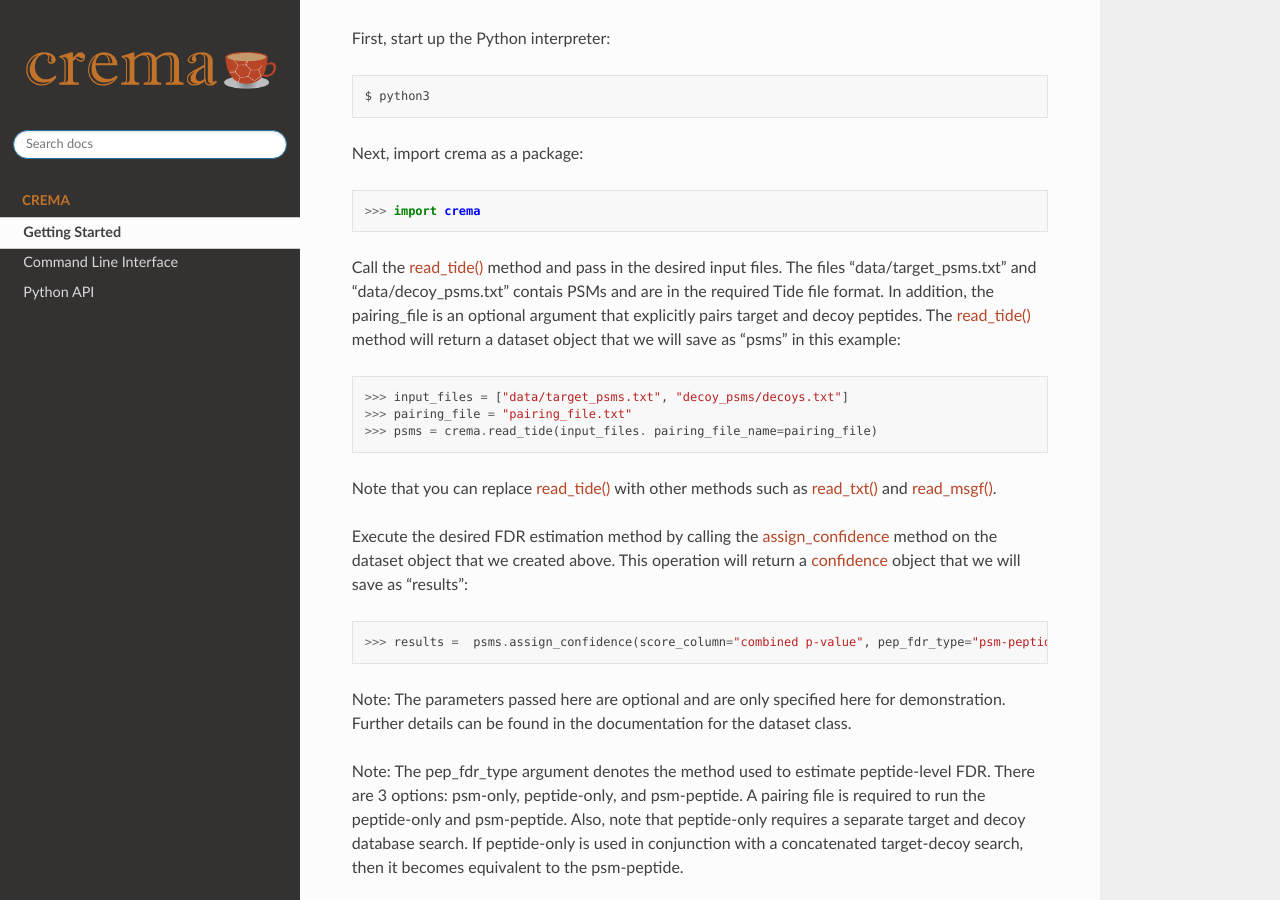
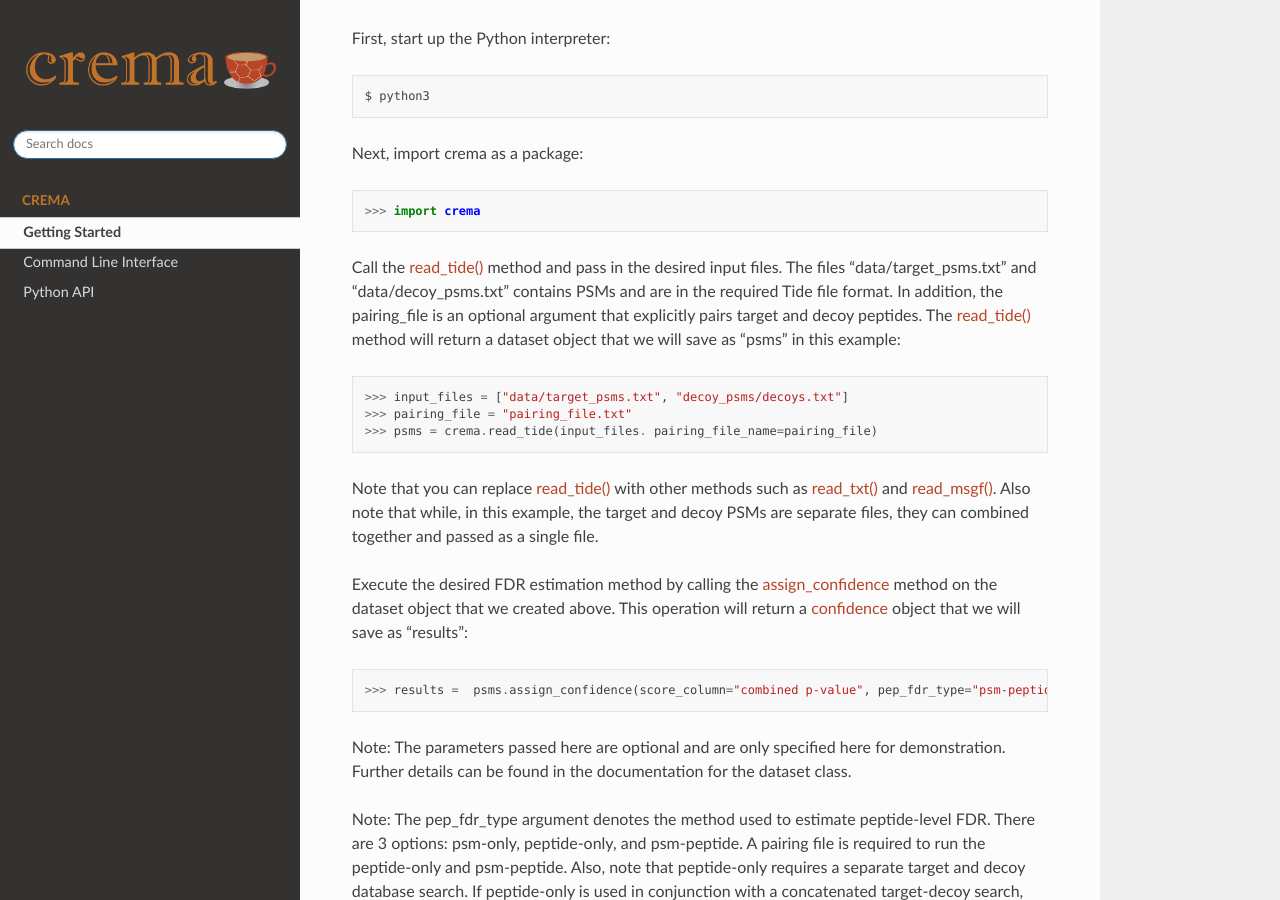
Before and after one commit to Noble-Lab/crema, a Sphinx documentation site: the page built from docs/index.rst, in a window 1280 px wide and 900 px high, scrolled down 2286 px. Built offline with Sphinx 7.4.7 and the Read the Docs theme 2.0.0, drawn with Linux system fonts in a browser that asks for light colours; pages that are not in the unit, such as notebooks, are missing from menus; the version number could not be read and is left out.

Commit message:
fix typo in documentation

```diff
--- a/docs/index.rst
+++ b/docs/index.rst
@@ -130,7 +130,7 @@
    >>> import crema
 
 Call the :doc:`read_tide() <api/functions>` method and pass in the desired input
-files. The files "data/target_psms.txt" and "data/decoy_psms.txt" contais PSMs
+files. The files "data/target_psms.txt" and "data/decoy_psms.txt" contains PSMs
 and are in the required Tide file format. In addition, the pairing_file is an
 optional argument that explicitly pairs target and decoy peptides.
 The :doc:`read_tide() <api/functions>` method will return a :doc:`dataset <api/dataset>` object
@@ -144,7 +144,8 @@
 
 Note that you can replace :doc:`read_tide() <api/functions>` with other methods
 such as :doc:`read_txt() <api/functions>` and :doc:`read_msgf()
-<api/functions>`.
+<api/functions>`. Also note that while, in this example, the target and decoy PSMs are
+separate files, they can combined together and passed as a single file.
 
 Execute the desired FDR estimation method by calling the :doc:`assign_confidence <api/functions>` method on
 the dataset object that we created above.
```
